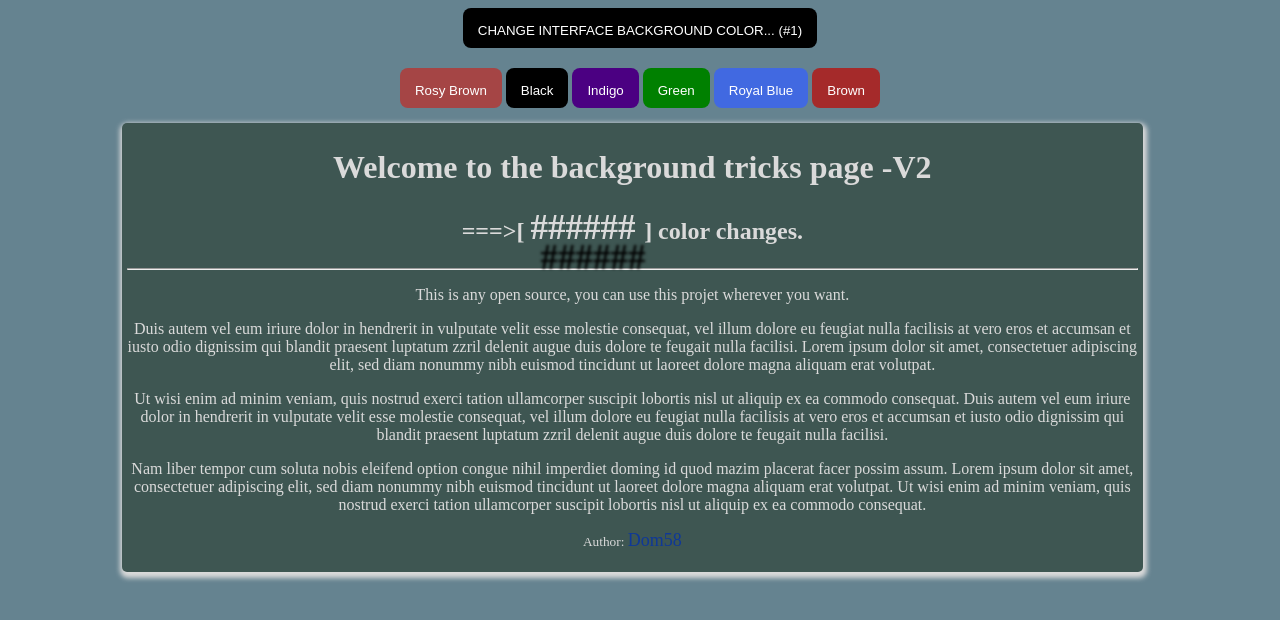
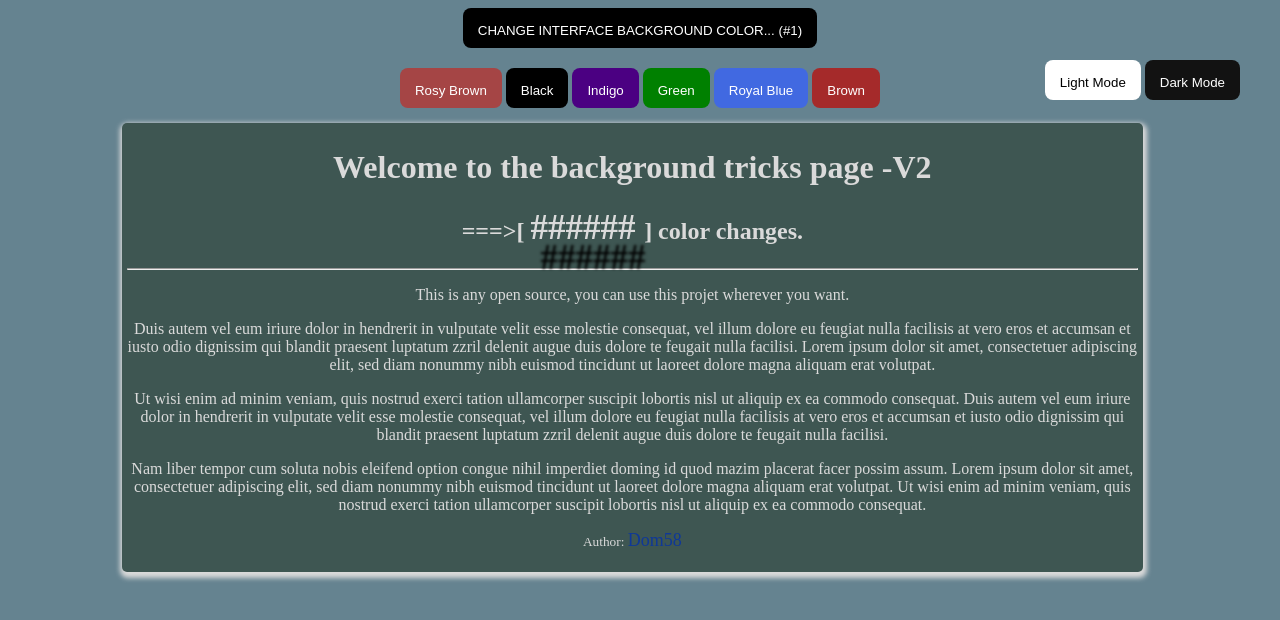
Before and after one commit to Dom58/WEB-Background-Changes-Trick, a plain HTML site: page index.html in a window 1280 px wide. Drawn offline with Linux system fonts and the light colour scheme.

Commit message:
starting right and dark  mode

```diff
--- a/index.html
+++ b/index.html
@@ -17,7 +17,10 @@
 			<button class="theChange" onclick="theInputColor('brown')"  id="brown" >Brown</button>
 		</div>
 
-
+		<div class="modes">
+			<button class="change-light" onclick="theInputColor('brown')"  id="light" >Light Mode</button>
+			<button class="change-dark" onclick="theInputColor('brown')"  id="dark" >Dark Mode</button>
+		</div>
 	</div>
 
 	<div class="centered" id="centered">
```
